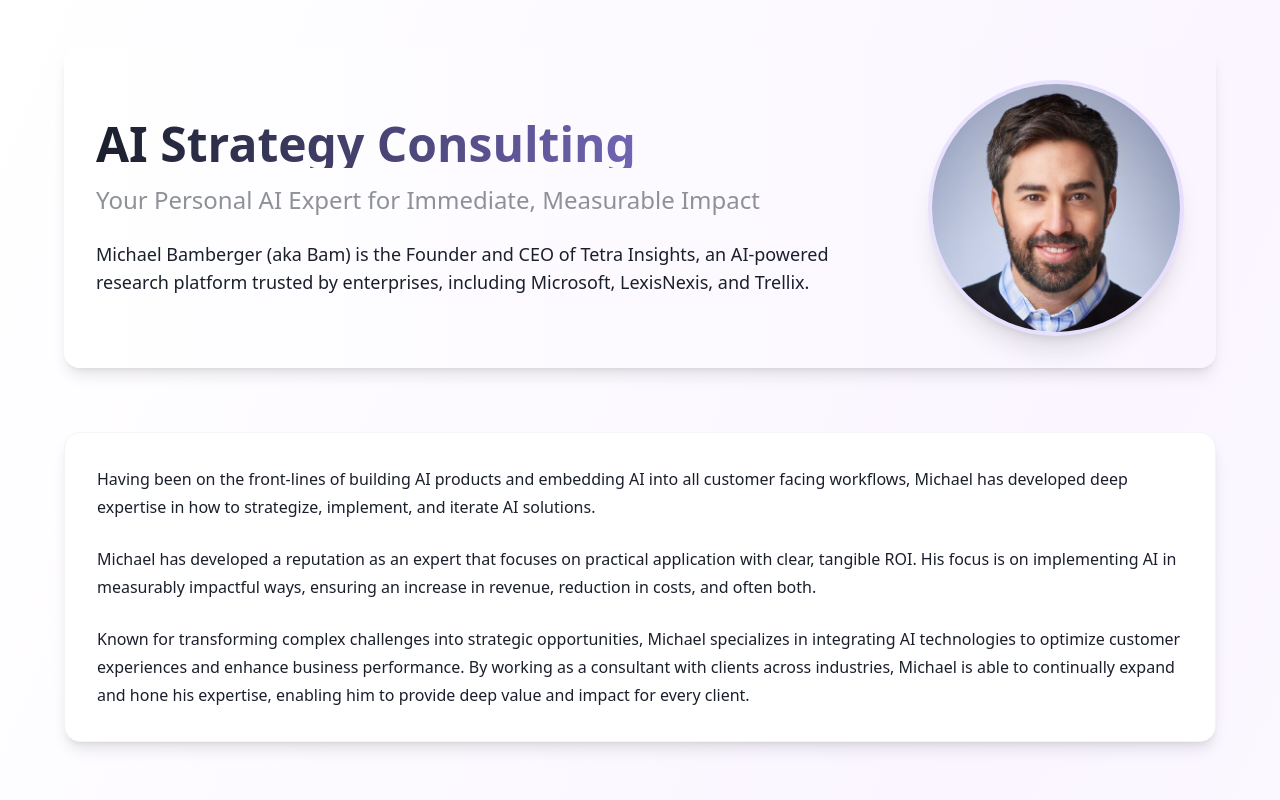
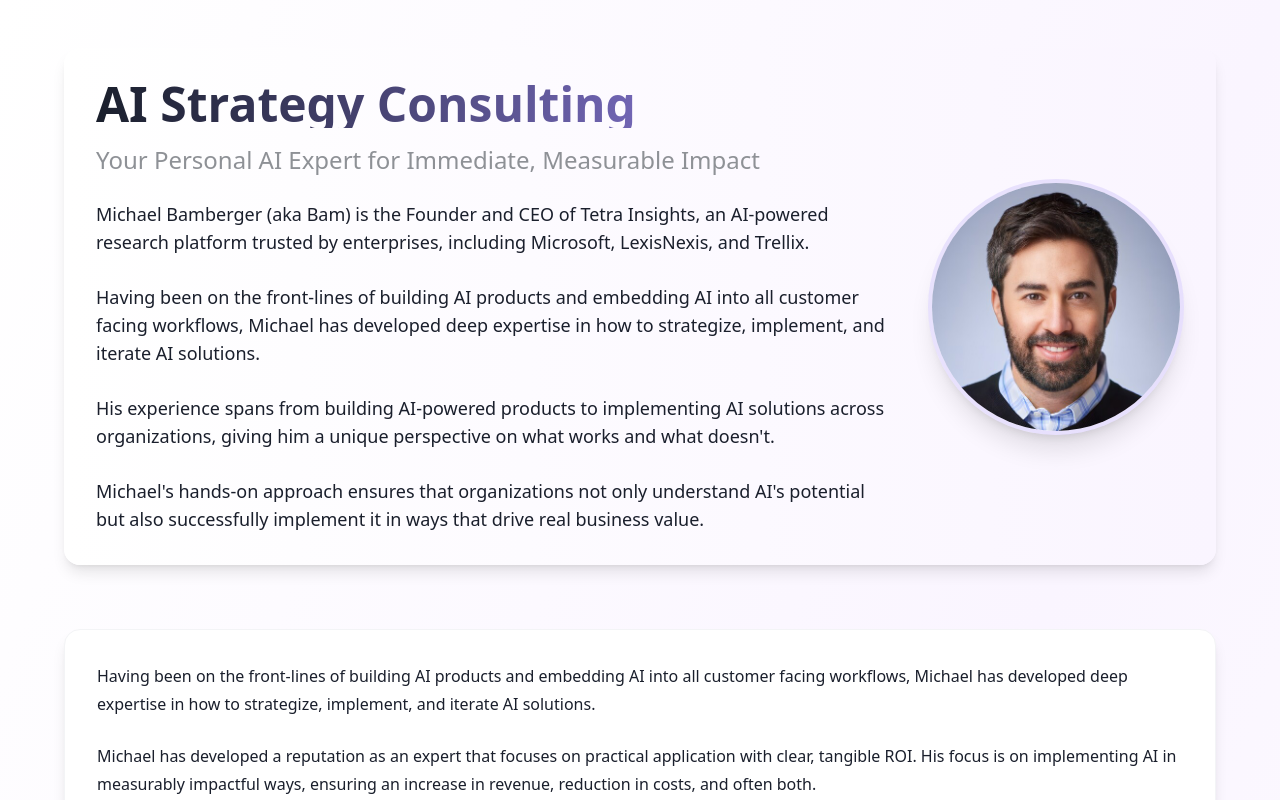
Before and after one commit to bamxxxx/bam-ai, a React (Vite) app: page / in a window 1280 px wide. Shown: the top 800 px of the page. Built offline with nearby package versions, Linux system fonts and the light colour scheme.

Commit message:
Merge content into HeroSection
Added three paragraphs of text directly beneath the existing content in the HeroSection component, maintaining the original formatting and layout. The headshot and other elements remain unchanged.
[skip gpt_engineer]

```diff
--- a/src/components/consulting/HeroSection.tsx
+++ b/src/components/consulting/HeroSection.tsx
@@ -24,6 +24,18 @@ export const HeroSection = () => (
           an AI-powered research platform trusted by enterprises, including Microsoft,
           LexisNexis, and Trellix.
         </p>
+        <p className="text-lg">
+          Having been on the front-lines of building AI products and embedding AI into all customer facing workflows,
+          Michael has developed deep expertise in how to strategize, implement, and iterate AI solutions.
+        </p>
+        <p className="text-lg">
+          His experience spans from building AI-powered products to implementing AI solutions across organizations,
+          giving him a unique perspective on what works and what doesn't.
+        </p>
+        <p className="text-lg">
+          Michael's hands-on approach ensures that organizations not only understand AI's potential
+          but also successfully implement it in ways that drive real business value.
+        </p>
       </div>
     </div>
     <div className="w-48 h-48 md:w-64 md:h-64 rounded-full overflow-hidden shadow-xl print:shadow-none border-4 border-consulting-accent/20">
```
